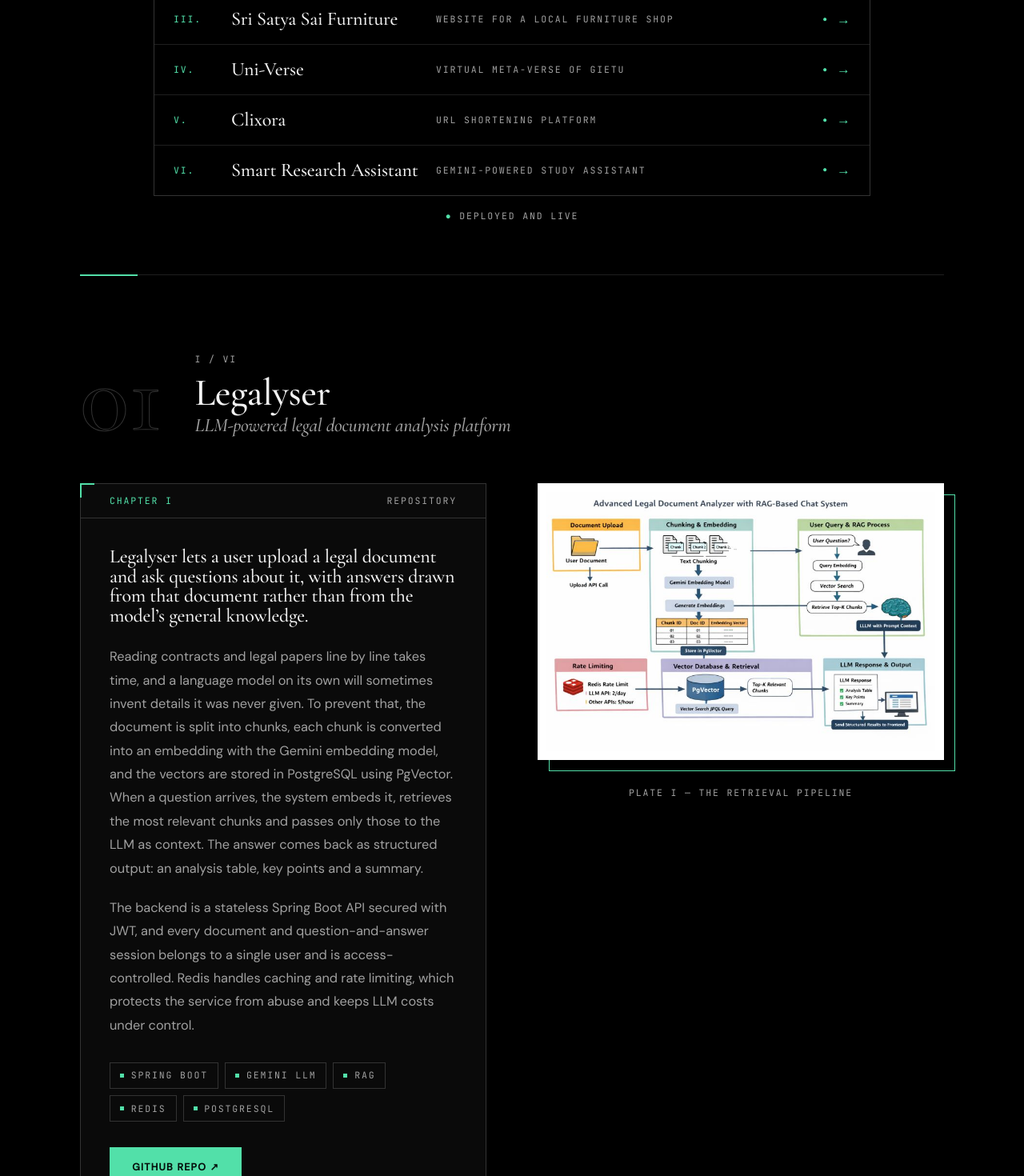
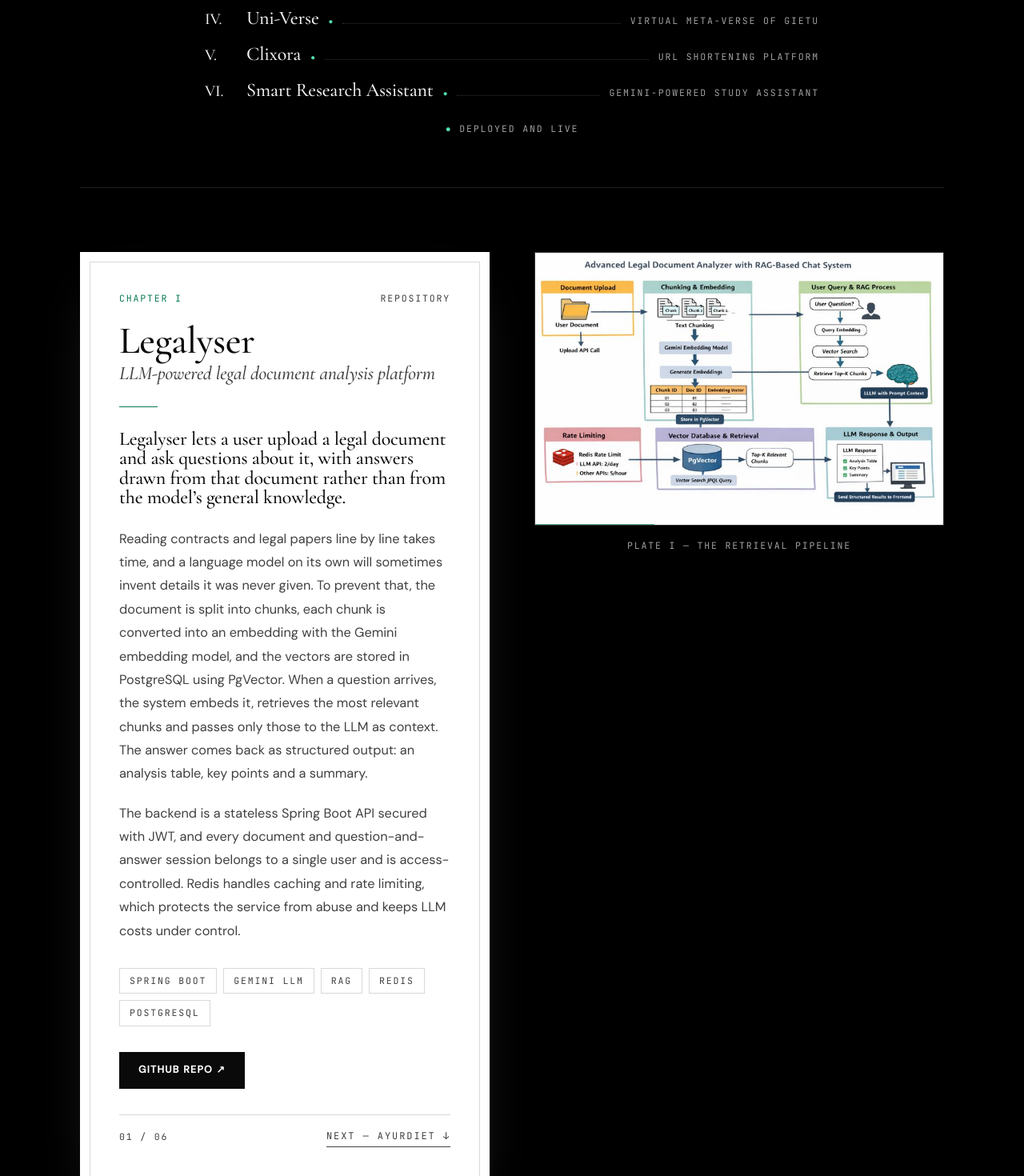
Before and after one commit to Abinash-Ojha/AbinashOjhaPortfolio, a React (Vite) app: page / in a window 1280 px wide. Shown: the part 1260-2730 px from the top of the page at 80% size. Built offline with nearby package versions, Linux system fonts and the light colour scheme.

Commit message:
Update portfolio design II

```diff
--- a/src/components/Projects.jsx
+++ b/src/components/Projects.jsx
@@ -3,26 +3,21 @@ import Reveal from './Reveal'
 import SectionTitle from './SectionTitle'
 
 const total = projects.length
-const last = projects[total - 1].numeral
+const pad = (n) => String(n).padStart(2, '0')
 
 function Index() {
   return (
-    <nav aria-label="Table of works" className="mx-auto mt-14 max-w-4xl">
+    <nav aria-label="Table of works" className="mx-auto mt-14 max-w-3xl">
       <p className="label accent text-center">Table of works</p>
-      <ol className="mt-6 border border-[var(--line2)]">
+      <ol className="mt-6">
         {projects.map((p) => (
-          <li key={p.id} className="border-b border-[var(--line)] last:border-b-0">
-            <a
-              href={`#${p.id}`}
-              className="index-row grid grid-cols-[2.5rem_1fr_auto] items-center gap-4 px-4 py-4 md:grid-cols-[3.5rem_15rem_1fr_auto] md:px-6"
-            >
-              <span className="label accent">{p.numeral}.</span>
+          <li key={p.id}>
+            <a href={`#${p.id}`} className="flex items-baseline gap-3 py-2.5 transition-colors hover:text-[var(--accent)]">
+              <span className="display w-10 shrink-0 text-xl">{p.numeral}.</span>
               <span className="display text-2xl">{p.name}</span>
-              <span className="label hidden md:block">{p.tagline}</span>
-              <span className="flex items-center gap-3">
               {p.live && <span className="accent text-[0.6rem]" title="Live site" aria-label="Live site">●</span>}
-                <span className="arrow accent" aria-hidden="true">→</span>
-              </span>
+              <span className="min-w-4 flex-1 border-b border-dotted border-[var(--line2)]" aria-hidden="true" />
+              <span className="label hidden shrink-0 sm:inline">{p.tagline}</span>
             </a>
           </li>
         ))}
@@ -36,30 +31,42 @@ function Project({ p, i }) {
   const flip = i % 2 === 1
   const extra = p.links ?? []
   const primary = p.live ?? p.repo
-  const plate = <div className="plate"><img src={p.image} alt={p.alt} loading="lazy" /></div>
+  const next = projects[i + 1]
+  const actionLabel = p.live ? (p.liveLabel ?? 'Visit live site') : 'GitHub Repo'
+
+  const image = (
+    <div className="group relative overflow-hidden border border-[var(--line2)] bg-white transition duration-500 hover:-translate-y-1 hover:border-[var(--mint)]">
+      <img src={p.image} alt={p.alt} loading="lazy" className="block h-auto w-full" />
+      {primary && (
+        <span
+          className="label absolute bottom-0 left-0 translate-y-full border-t border-[var(--mint)] bg-[#0A0A0A] px-4 py-2 transition-transform duration-300 group-hover:translate-y-0"
+          style={{ color: 'var(--mint)' }}
+        >
+          {actionLabel} ↗
+        </span>
+      )}
+    </div>
+  )
 
   return (
-    <Reveal as="article" className="accent-rule py-16 md:py-24">
-      <header id={p.id} className="mb-10 flex scroll-mt-24 items-end gap-6 md:mb-14 md:gap-10">
-        <span className="numeral" aria-hidden="true">{String(i + 1).padStart(2, '0')}</span>
-        <div className="min-w-0 flex-1 pb-1">
-          <p className="label">{p.numeral} / {last}</p>
-          <h3 className="display mt-2 text-[clamp(2.2rem,4vw,3rem)]">{p.name}</h3>
-          <p className="display soft mt-1 text-2xl italic">{p.tagline}</p>
-        </div>
-      </header>
+    <Reveal as="article" className="rule-t py-14 md:py-20">
+      <div className="grid items-start gap-10 md:grid-cols-12 md:gap-14">
 
-      <div className="grid items-start gap-12 md:grid-cols-12 md:gap-16">
-        <div className={`md:col-span-6 ${flip ? 'md:order-2' : ''}`}>
-          <div className="spec ticks">
-            <div className="flex items-center justify-between border-b border-[var(--line2)] px-6 py-3 md:px-9">
+        {/* Description card: white, like the hero card */}
+        <div id={p.id} className={`vellum scroll-mt-24 p-3 md:col-span-6 ${flip ? 'md:order-2' : ''}`}>
+          <div className="border border-[var(--rule)] p-6 md:p-9">
+            <div className="flex items-center justify-between gap-4">
               <p className="label accent">Chapter {p.numeral}</p>
               <p className="label">
                 {p.live ? <><span className="accent">●</span> Live</> : 'Repository'}
               </p>
             </div>
 
-            <div className="p-6 md:p-9">
+            <h3 className="display mt-5 text-[clamp(2.2rem,4vw,3rem)]">{p.name}</h3>
+            <p className="display soft mt-1 text-2xl italic">{p.tagline}</p>
+
+            <span className="my-7 block h-px w-12 bg-[var(--accent)]" aria-hidden="true" />
+
             <p className="display text-[1.5rem] leading-snug">{p.lead}</p>
 
             <div className="soft mt-6 space-y-5 text-[1.02rem] leading-[1.8]">
@@ -67,7 +74,7 @@ function Project({ p, i }) {
             </div>
 
             {p.figure && (
-                <div className="mt-8 border-l-2 border-[var(--mint)] pl-5">
+              <div className="mt-8 border-l-2 border-[var(--accent)] pl-5">
                 <span className="display accent text-5xl">{p.figure[0]}</span>
                 <span className="label mt-1 block">{p.figure[1]}</span>
               </div>
@@ -75,15 +82,20 @@ function Project({ p, i }) {
 
             <ul className="mt-8 flex flex-wrap gap-2" aria-label="Technologies used">
               {p.stack.map((s) => (
-                  <li key={s} className="tag label">{s}</li>
+                <li key={s} className="label border border-[var(--rule)] px-3 py-1.5">{s}</li>
               ))}
             </ul>
 
             {(primary || extra.length > 0) && (
               <div className="mt-8 flex flex-wrap items-center gap-x-8 gap-y-4">
                 {primary && (
-                    <a href={primary} target="_blank" rel="noopener noreferrer" className="btn-solid">
-                      {p.live ? (p.liveLabel ?? 'Visit live site') : 'GitHub Repo'} <span className="arrow" aria-hidden="true">↗</span>
+                  <a
+                    href={primary}
+                    target="_blank"
+                    rel="noopener noreferrer"
+                    className="inline-block bg-[#0A0A0A] px-6 py-3 text-[0.78rem] font-semibold uppercase tracking-[0.1em] text-white transition-colors hover:bg-[#0B7A55]"
+                  >
+                    {actionLabel} <span className="arrow" aria-hidden="true">↗</span>
                   </a>
                 )}
                 {p.live && p.repo && (
@@ -98,19 +110,31 @@ function Project({ p, i }) {
                 ))}
               </div>
             )}
+
+            {/* counter and next project */}
+            <div className="mt-8 flex items-center justify-between gap-4 border-t border-[var(--rule)] pt-4">
+              <span className="label">{pad(i + 1)} / {pad(total)}</span>
+              {next ? (
+                <a href={`#${next.id}`} className="nav-link link">
+                  Next — {next.name} <span className="arrow" aria-hidden="true">↓</span>
+                </a>
+              ) : (
+                <a href="#about" className="nav-link link">
+                  Continue — About <span className="arrow" aria-hidden="true">↓</span>
+                </a>
+              )}
             </div>
           </div>
         </div>
 
+        {/* Screenshot on the black page */}
         <figure className={`md:sticky md:top-24 md:col-span-6 ${flip ? 'md:order-1' : ''}`}>
-          <div className="frame">
           {primary ? (
             <a href={primary} target="_blank" rel="noopener noreferrer" className="block" aria-label={`Open ${p.name} (opens in a new tab)`}>
-                {plate}
+              {image}
             </a>
-            ) : plate}
-          </div>
-          <figcaption className="label mt-8 text-center">Plate {p.numeral} — {p.caption}</figcaption>
+          ) : image}
+          <figcaption className="label mt-4 text-center">Plate {p.numeral} — {p.caption}</figcaption>
         </figure>
       </div>
     </Reveal>
@@ -126,9 +150,7 @@ export default function Projects() {
         <div className="mt-16">
           {projects.map((p, i) => <Project key={p.id} p={p} i={i} />)}
         </div>
-        <p className="rule-t pt-8 text-center">
-          <a href="#top" className="nav-link link">Back to the top <span className="arrow" aria-hidden="true">↑</span></a>
-        </p>
+
       </div>
     </section>
   )
--- a/src/data/projects.js
+++ b/src/data/projects.js
@@ -81,6 +81,6 @@ export const projects = [
     stack: ['React', 'Spring Boot WebFlux', 'Gemini API'],
     image: research, alt: 'Smart Research Assistant interface with a content input, an operation selector and a response panel',
     caption: 'The workspace',
-    live: 'https://lnkd.in/diTDH8P8', liveLabel: 'Open project',
+    live: 'https://smart-research-assistant.netlify.app/', liveLabel: 'Open project',
   },
 ]
--- a/src/theme.css
+++ b/src/theme.css
@@ -523,3 +523,126 @@ em.shimmer {
     transition: none
   }
 }
+
+/* ---------- skills, contact and footer ---------- */
+.spec {
+  position: relative;
+  background: var(--panel);
+  border: 1px solid var(--line2);
+  border-radius: 0
+}
+
+.ticks::before,
+.ticks::after {
+  content: "";
+  position: absolute;
+  width: 18px;
+  height: 18px;
+  pointer-events: none
+}
+
+.ticks::before {
+  top: -1px;
+  left: -1px;
+  border-top: 2px solid var(--mint);
+  border-left: 2px solid var(--mint)
+}
+
+.ticks::after {
+  bottom: -1px;
+  right: -1px;
+  border-bottom: 2px solid var(--mint);
+  border-right: 2px solid var(--mint)
+}
+
+/* row with an emerald hover bar */
+.row-hover {
+  transition: background .25s, box-shadow .25s
+}
+
+.row-hover:hover {
+  background: rgba(82, 224, 169, .06);
+  box-shadow: inset 3px 0 0 var(--mint)
+}
+
+/* footer wordmark */
+.wordmark {
+  margin: 0;
+  text-align: center;
+  white-space: nowrap;
+  user-select: none;
+  font-family: 'Cormorant Garamond', Georgia, serif;
+  font-weight: 500;
+  font-size: clamp(3rem, 12.5vw, 10.5rem);
+  line-height: .95;
+  padding-bottom: .08em;
+  color: transparent;
+  -webkit-text-stroke: 1px var(--line2);
+  transition: -webkit-text-stroke-color .4s
+}
+
+.wordmark:hover {
+  -webkit-text-stroke-color: var(--mint)
+}
+
+/* square back-to-top button */
+.back-top {
+  display: inline-flex;
+  align-items: center;
+  gap: .75rem;
+  border: 1px solid var(--line2);
+  padding: .6rem 1rem;
+  transition: border-color .2s, color .2s
+}
+
+.back-top:hover {
+  border-color: var(--mint);
+  color: var(--mint)
+}
+
+@media (prefers-reduced-motion:reduce) {
+
+  .row-hover,
+  .wordmark,
+  .back-top {
+    transition: none
+  }
+}
+
+/* ---------- sharp corners everywhere ---------- */
+[class*="rounded"],
+.btn,
+.btn-solid,
+.plate,
+.plate img {
+  border-radius: 0 !important
+}
+
+/* links inside white cards: dark green on hover */
+.vellum .nav-link:hover,
+.vellum .link:hover {
+  color: #0B7A55
+}
+
+/* slim dark scrollbar */
+html {
+  scrollbar-width: thin;
+  scrollbar-color: #2A2A2A #000
+}
+
+::-webkit-scrollbar {
+  width: 10px
+}
+
+::-webkit-scrollbar-track {
+  background: #000
+}
+
+::-webkit-scrollbar-thumb {
+  background: #2A2A2A;
+  border: 2px solid #000
+}
+
+::-webkit-scrollbar-thumb:hover {
+  background: var(--mint)
+}
```
Also changed, not shown: src/components/Contact.jsx (+7 -18 lines), src/components/Navbar.jsx (+28 -4 lines), src/components/Skills.jsx (+17 -7 lines). Lines whose indentation alone changed are shown as unchanged.
